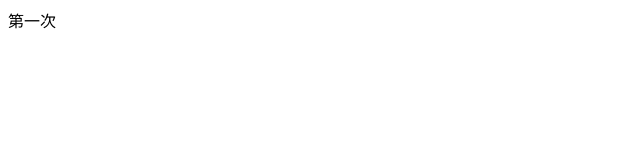
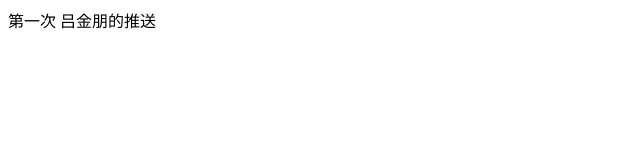
Before and after one commit to teach-tian/2002two, a plain HTML site: page src/index.html in a window 1280 px wide. Shown: the whole page, without its empty margins (0-640 px from the left). Drawn offline with Linux system fonts and the light colour scheme.

Commit message:
第一次推送

```diff
--- a/src/index.html
+++ b/src/index.html
@@ -7,5 +7,7 @@
 </head>
 <body>
     第一次
+
+    吕金朋的推送
 </body>
 </html>
```
